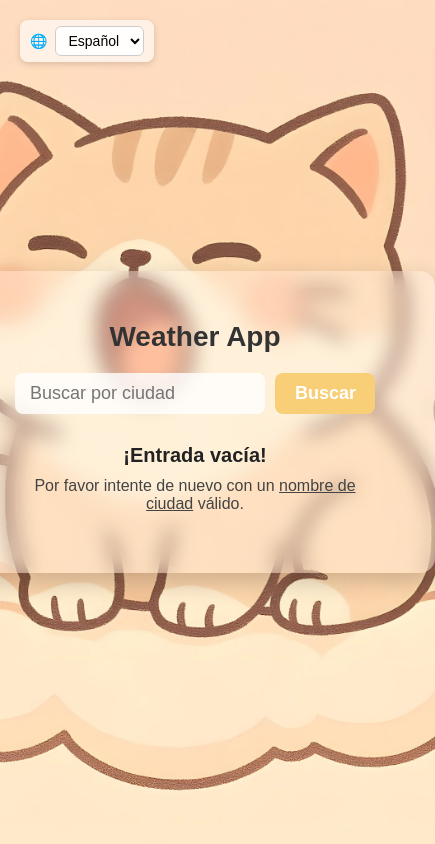
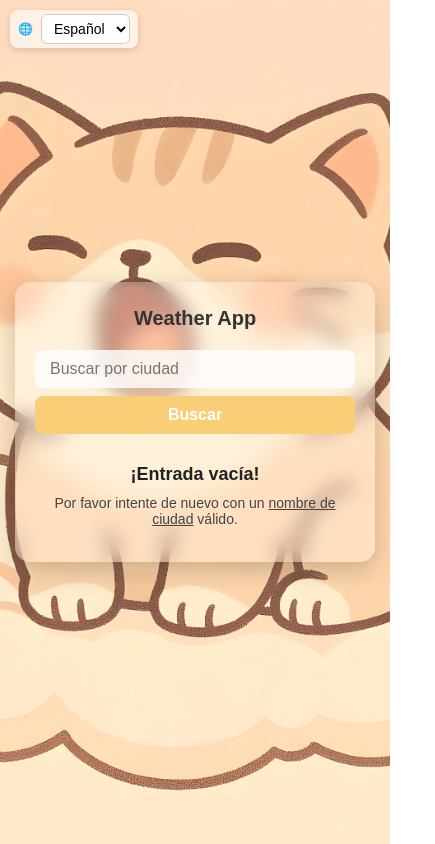
Before and after one commit to agosro/weather-app, a plain HTML site: page index.html in a window 390 px wide. Both pictures are taken after a click on the input "Buscar". Shown: the whole page, 435 px wide, since content can reach past the window. Drawn offline with Linux system fonts and the light colour scheme.

Commit message:
Implementación responsive

```diff
--- a/index.html
+++ b/index.html
@@ -1,5 +1,7 @@
 <!DOCTYPE html>
 <html lang="en">
+<meta name="viewport" content="width=device-width, initial-scale=1.0">
+
 <head>
   <link href="styles.css" rel="stylesheet" />
   <title>Weather App</title>
--- a/styles.css
+++ b/styles.css
@@ -161,3 +161,59 @@ body {
   border-color: #ffb347;
   outline: none;
 }
+
+/* 📱 Mobile (≤ 576px) */
+@media (max-width: 576px) {
+  body {
+    padding: 15px; /* margen para que no toque bordes */
+    background-size: cover;
+  }
+
+  #weather-wrapper {
+    padding: 25px 20px;
+    max-width: 100%;
+  }
+
+  #weather-wrapper h1 {
+    font-size: 20px;
+  }
+
+  #weather-search {
+    flex-direction: column; /* input arriba, botón abajo */
+    gap: 8px;
+  }
+
+  #weather-search input[type="text"] {
+    width: 100%; /* ocupa todo el ancho */
+    font-size: 16px;
+  }
+
+  #weather-search input[type="submit"] {
+    width: 100%;
+    font-size: 16px;
+  }
+
+  #weather-data {
+    flex-direction: column;
+    text-align: center;
+  }
+
+  #weather-data img {
+    width: 70px;
+  }
+
+  #weather-data h2 {
+    font-size: 18px;
+  }
+
+  #weather-data p {
+    font-size: 14px;
+  }
+
+  #language-bar {
+    top: 10px;
+    left: 10px;
+    font-size: 12px;
+    padding: 4px 8px;
+  }
+}
```
